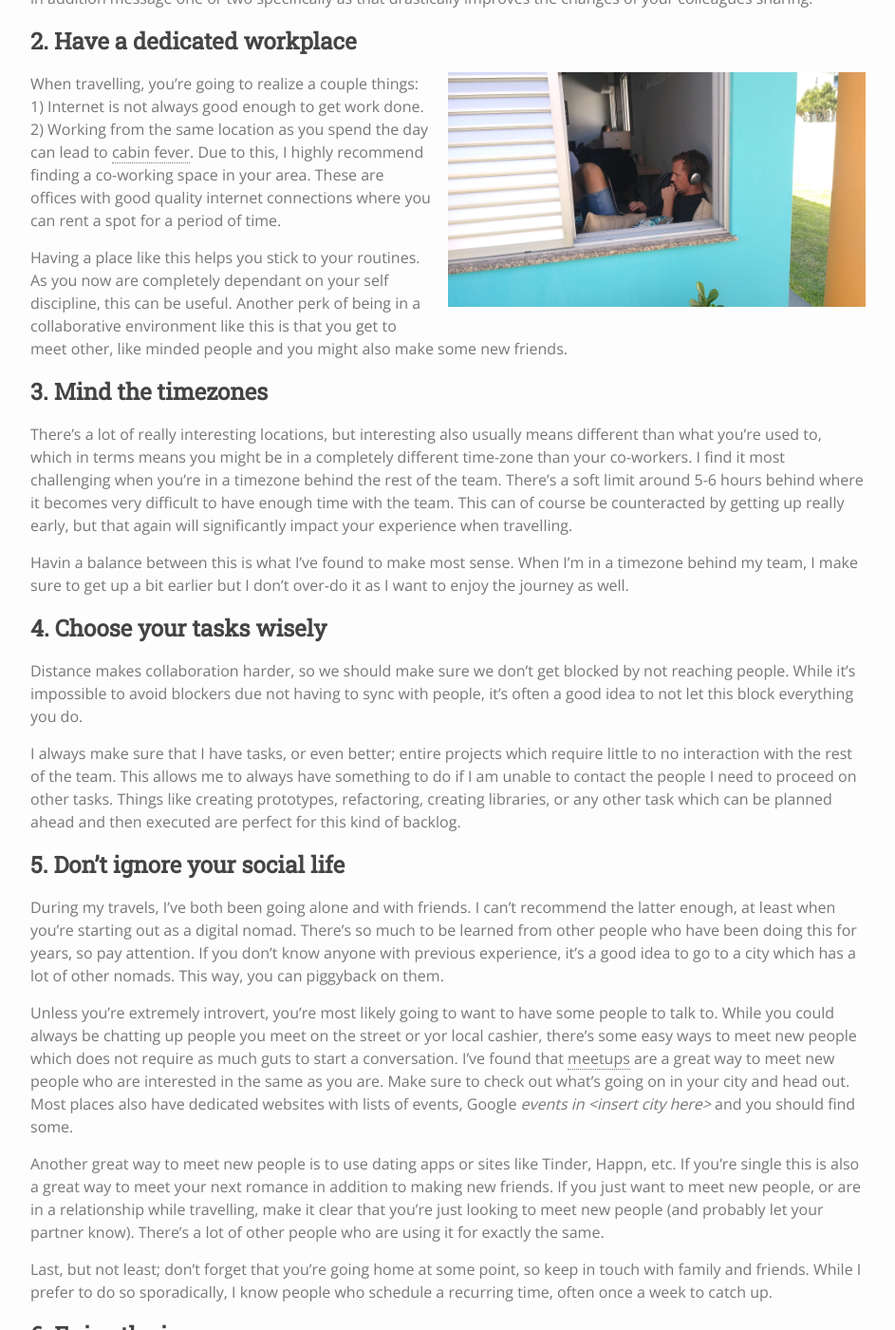
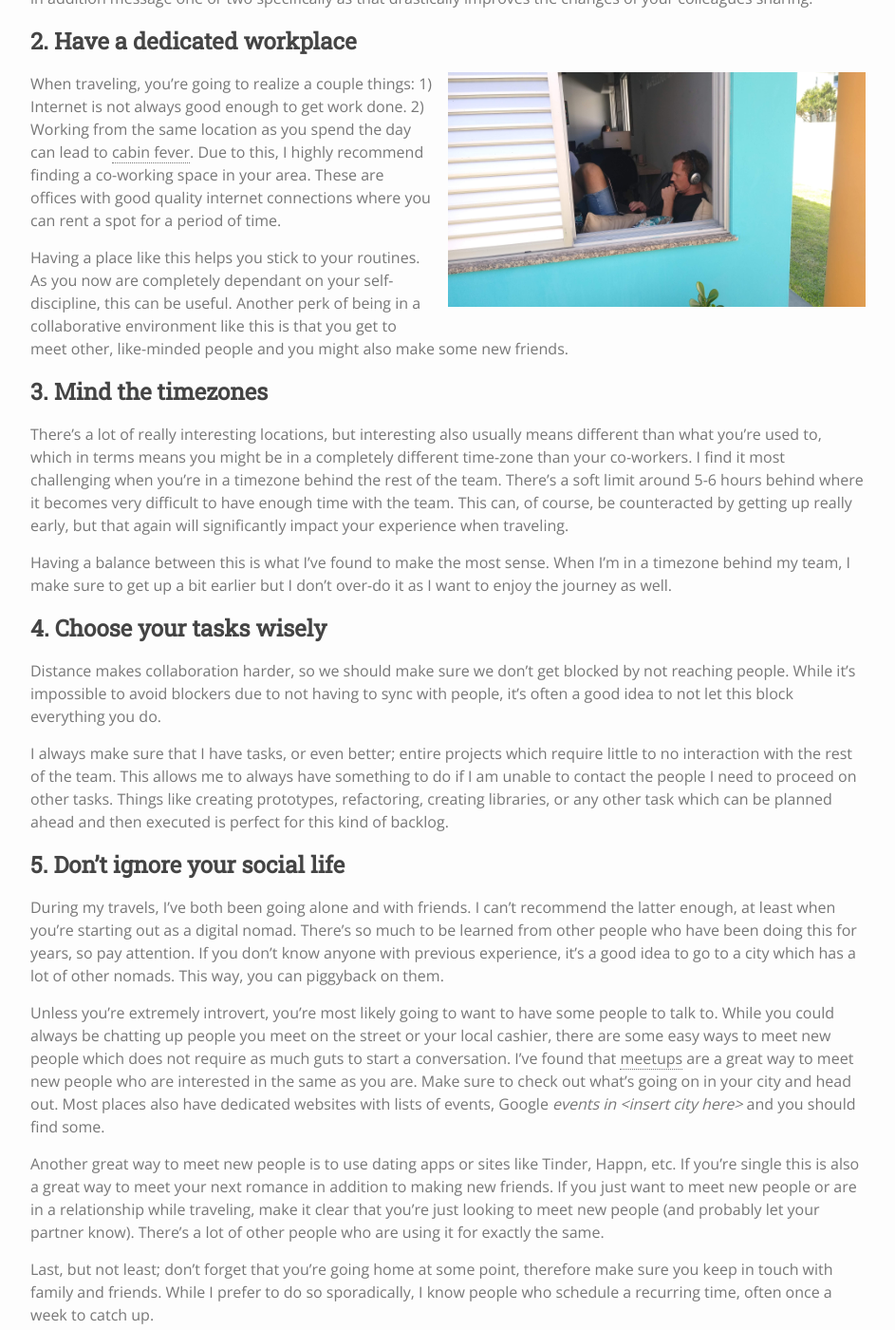
Before and after one commit to BadVertex/badvertex.github.io, a Jekyll site: the page built from _posts/2019/2019-04-21-6-tips-for-digital-nomads-working-remotely.md, in a window 1280 px wide and 1400 px high, scrolled down 923 px. Shown: the whole window at 95% size, without its empty margins (168-1111 px from the left). Built offline with Jekyll 4.4.1, drawn with Linux system fonts in a browser that asks for light colours; some of the changed text lies outside the part shown.

Commit message:
Grammar fixes

```diff
--- a/_posts/2019/2019-04-21-6-tips-for-digital-nomads-working-remotely.md
+++ b/_posts/2019/2019-04-21-6-tips-for-digital-nomads-working-remotely.md
@@ -5,40 +5,40 @@
 ---
 {% include helpers/image.html name="digital-nomad-header.jpg" align="full" %}
 
-Working remotely and travelling at the same time is an incredible experience. You get to see different parts of the world, meet new people and get immersed in a different culture for a period of time. It does however bring some additional concerns to your normal workday. In this post, I'll be sharing my learnings from working as a digital nomad. Here are my top 7 tips for digital nomads working remotely.
+Working remotely and traveling at the same time is an incredible experience. You get to see different parts of the world, meet new people and get immersed in a different culture for a period of time. It does, however, bring some additional concerns to your normal workday. In this post, I'll be sharing my learnings from working as a digital nomad. Here are my top 6 tips for digital nomads working remotely.
 
 ## 1. Over-communicate with your colleagues
-As you're not going to be seeing your colleagues every day, it's important that you stay in the loop. This goes both ways. From your colleagues perspective, you're now halfway around the globe somewhere and for all they know, you're sipping pinácoladas at the beach instead of working. You're going to meet some judgement for working remotely like this, therefore it's important to make sure they know what you're up to.
+As you're not going to be seeing your colleagues every day, it's important that you stay in the loop. This goes both ways. From your colleagues perspective, you're now halfway around the globe somewhere and for all they know, you're sipping pinácoladas at the beach instead of working. You're going to meet some judgment for working remotely like this, therefore it's important to make sure they know what you're up to.
 
 I like to start my day by jumping on slack (or whatever means you use for communication) to say good morning and give a summary of what my plans are for the day. I try to do this as close as possible to the time they arrive at work, so it becomes a natural part of their morning. During the day, I make sure to write about my findings. If I'm struggling with something, I'll ask if someone knows. Found an interesting article? Share it. You get the point.
 
-By the time I wrap up, I make sure to give a short status on what I got done that day and let the team know a what's on my agenda for tomorrow. The cool thing about this, is that it encourages your colleagues to do the same. If there's a lack of communication the other way, be sure to request it. I like to ask publicly, so that everyone knows about it and in addition message one or two specifically as that drastically improves the changes of your colleagues sharing.
+By the time I wrap up, I make sure to give a short status on what I got done that day and let the team know what's on my agenda for tomorrow. The cool thing about this is that it encourages your colleagues to do the same. If there's a lack of communication the other way, be sure to request it. I like to ask publicly so that everyone knows about it and in addition message one or two specifically as that drastically improves the changes of your colleagues sharing.
 
 ## 2. Have a dedicated workplace
 {% include helpers/image.html name="digital-nomad-office.jpg" align="right" %}
 
-When travelling, you're going to realize a couple things: 1) Internet is not always good enough to get work done. 2) Working from the same location as you spend the day can lead to [cabin fever](https://en.wikipedia.org/wiki/Cabin_fever). Due to this, I highly recommend finding a co-working space in your area. These are offices with good quality internet connections where you can rent a spot for a period of time.
+When traveling, you're going to realize a couple things: 1) Internet is not always good enough to get work done. 2) Working from the same location as you spend the day can lead to [cabin fever](https://en.wikipedia.org/wiki/Cabin_fever). Due to this, I highly recommend finding a co-working space in your area. These are offices with good quality internet connections where you can rent a spot for a period of time.
 
-Having a place like this helps you stick to your routines. As you now are completely dependant on your self discipline, this can be useful. Another perk of being in a collaborative environment like this is that you get to meet other, like minded people and you might also make some new friends.
+Having a place like this helps you stick to your routines. As you now are completely dependant on your self-discipline, this can be useful. Another perk of being in a collaborative environment like this is that you get to meet other, like-minded people and you might also make some new friends.
 
 ## 3. Mind the timezones
-There's a lot of really interesting locations, but interesting also usually means different than what you're used to, which in terms means you might be in a completely different time-zone than your co-workers. I find it most challenging when you're in a timezone behind the rest of the team. There's a soft limit around 5-6 hours behind where it becomes very difficult to have enough time with the team. This can of course be counteracted by getting up really early, but that again will significantly impact your experience when travelling.
+There's a lot of really interesting locations, but interesting also usually means different than what you're used to, which in terms means you might be in a completely different time-zone than your co-workers. I find it most challenging when you're in a timezone behind the rest of the team. There's a soft limit around 5-6 hours behind where it becomes very difficult to have enough time with the team. This can, of course, be counteracted by getting up really early, but that again will significantly impact your experience when traveling.
 
-Havin a balance between this is what I've found to make most sense. When I'm in a timezone behind my team, I make sure to get up a bit earlier but I don't over-do it as I want to enjoy the journey as well.
+Having a balance between this is what I've found to make the most sense. When I'm in a timezone behind my team, I make sure to get up a bit earlier but I don't over-do it as I want to enjoy the journey as well.
 <!--more-->
 ## 4. Choose your tasks wisely
-Distance makes collaboration harder, so we should make sure we don't get blocked by not reaching people. While it's impossible to avoid blockers due not having to sync with people, it's often a good idea to not let this block everything you do.
+Distance makes collaboration harder, so we should make sure we don't get blocked by not reaching people. While it's impossible to avoid blockers due to not having to sync with people, it's often a good idea to not let this block everything you do.
 
-I always make sure that I have tasks, or even better; entire projects which require little to no interaction with the rest of the team. This allows me to always have something to do if I am unable to contact the people I need to proceed on other tasks. Things like creating prototypes, refactoring, creating libraries, or any other task which can be planned ahead and then executed are perfect for this kind of backlog.
+I always make sure that I have tasks, or even better; entire projects which require little to no interaction with the rest of the team. This allows me to always have something to do if I am unable to contact the people I need to proceed on other tasks. Things like creating prototypes, refactoring, creating libraries, or any other task which can be planned ahead and then executed is perfect for this kind of backlog.
 
 ## 5. Don't ignore your social life
 During my travels, I've both been going alone and with friends. I can't recommend the latter enough, at least when you're starting out as a digital nomad. There's so much to be learned from other people who have been doing this for years, so pay attention. If you don't know anyone with previous experience, it's a good idea to go to a city which has a lot of other nomads. This way, you can piggyback on them.
 
-Unless you're extremely introvert, you're most likely going to want to have some people to talk to. While you could always be chatting up people you meet on the street or yor local cashier, there's some easy ways to meet new people which does not require as much guts to start a conversation. I've found that [meetups](https://www.meetup.com/) are a great way to meet new people who are interested in the same as you are. Make sure to check out what's going on in your city and head out. Most places also have dedicated websites with lists of events, Google _events in &lt;insert city here&gt;_ and you should find some.
+Unless you're extremely introvert, you're most likely going to want to have some people to talk to. While you could always be chatting up people you meet on the street or your local cashier, there are some easy ways to meet new people which does not require as much guts to start a conversation. I've found that [meetups](https://www.meetup.com/) are a great way to meet new people who are interested in the same as you are. Make sure to check out what's going on in your city and head out. Most places also have dedicated websites with lists of events, Google _events in &lt;insert city here&gt;_ and you should find some.
 
-Another great way to meet new people is to use dating apps or sites like Tinder, Happn, etc. If you're single this is also a great way to meet your next romance in addition to making new friends. If you just want to meet new people, or are in a relationship while travelling, make it clear that you're just looking to meet new people (and probably let your partner know). There's a lot of other people who are using it for exactly the same.
+Another great way to meet new people is to use dating apps or sites like Tinder, Happn, etc. If you're single this is also a great way to meet your next romance in addition to making new friends. If you just want to meet new people or are in a relationship while traveling, make it clear that you're just looking to meet new people (and probably let your partner know). There's a lot of other people who are using it for exactly the same.
 
-Last, but not least; don't forget that you're going home at some point, so keep in touch with family and friends. While I prefer to do so sporadically, I know people who schedule a recurring time, often once a week to catch up.
+Last, but not least; don't forget that you're going home at some point, therefore make sure you keep in touch with family and friends. While I prefer to do so sporadically, I know people who schedule a recurring time, often once a week to catch up.
 
 
 ## 6. Enjoy the journey
```
